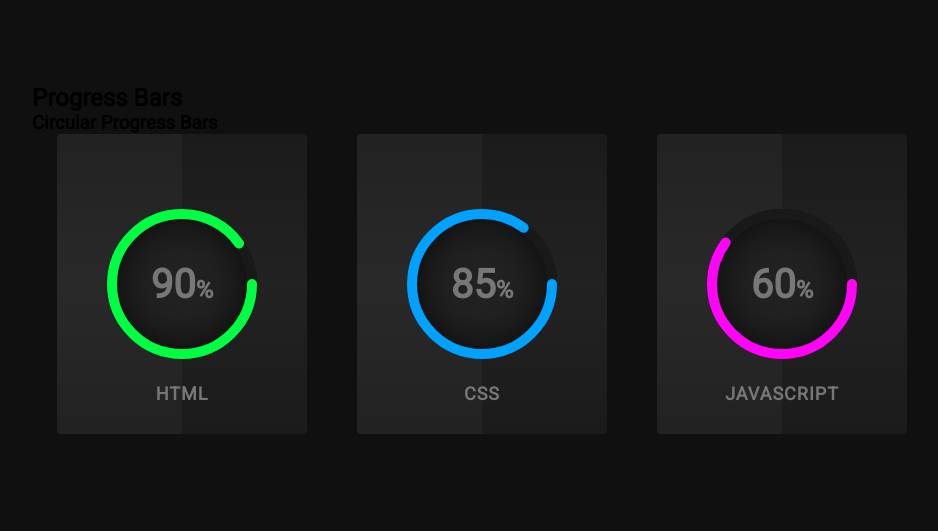
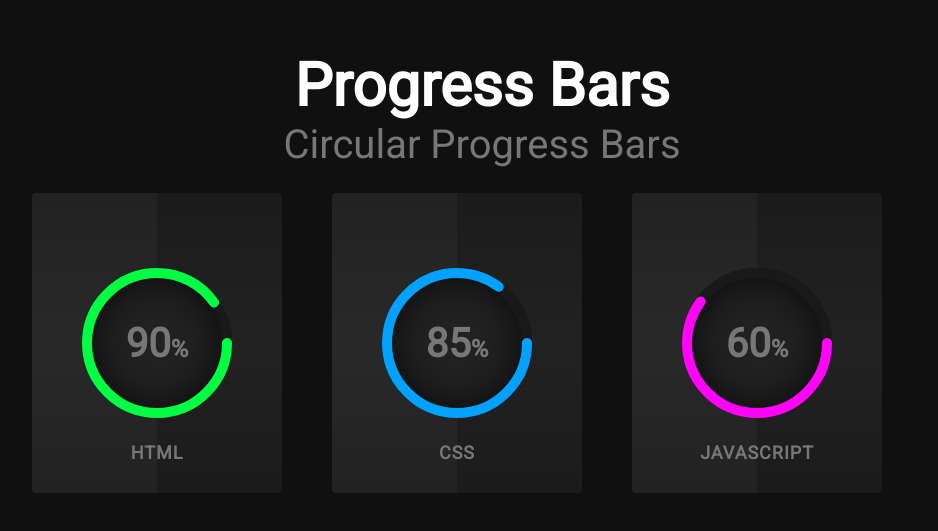
Before and after one commit to ratrateroo/Coding-Warm-Up-4, a plain HTML site: page index.html in a window 1280 px wide. Shown: the part 141-672 px from the top of the page, without its empty margins (158-1096 px from the left). Drawn offline with Linux system fonts and the light colour scheme.

Commit message:
fixed header styling

```diff
--- a/style.css
+++ b/style.css
@@ -12,6 +12,27 @@ body{
     align-items: center;
     min-height: 100vh;
     background: #101010;
+}
+
+.progress-bar__header{
+    position:relative;
+    width: 900px;
+    display:flex;
+    flex-direction: column;
+    justify-content: center;
+    align-items: center;
+    margin: 25px;
+}
+.progress-bar__title{
+    color: #fff;
+    font-weight: 700;
+    font-size: 60px;
+}
+
+.progress-bar__sub-title{
+    color: #777;
+    font-weight: 400;
+    font-size: 40px;
 }
 
 .progress-bar__body{
```
